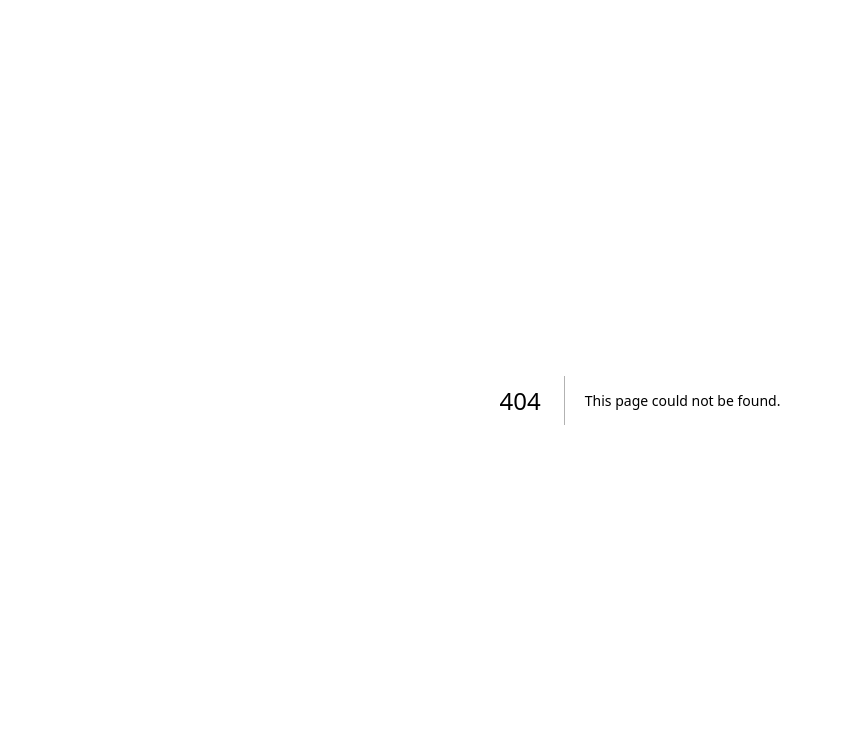
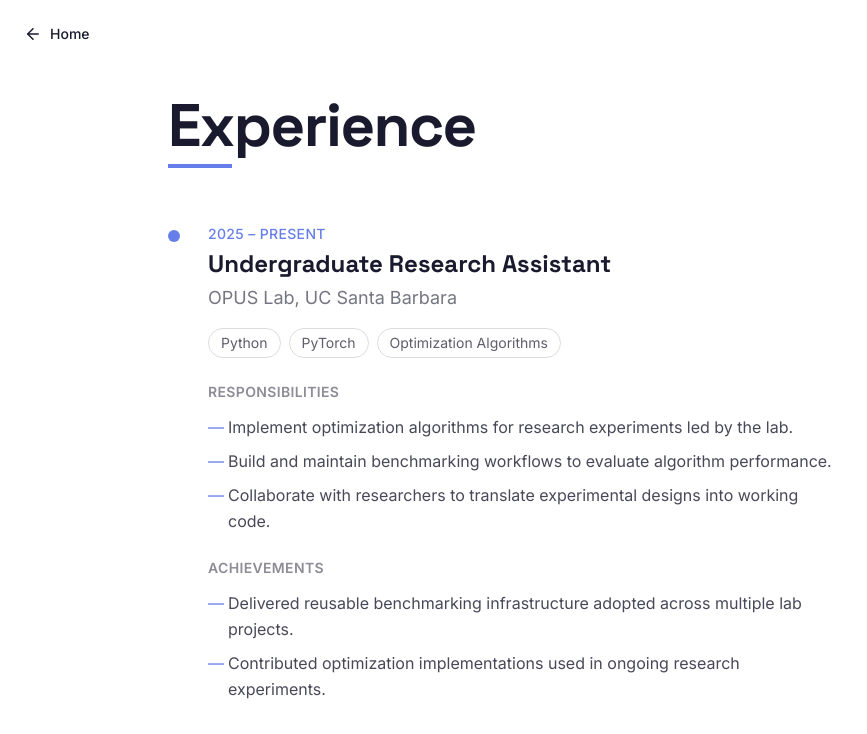
Before and after one commit to AbhijeetDutta1/Personal-Portfolio-Website, a Next.js app: page /experience in a window 1280 px wide. Before the commit this address had no page. Shown: the top 734 px of the page, without its empty margins (0-867 px from the left). Built offline with nearby package versions, Linux system fonts and the light colour scheme.

Commit message:
Add /experience page

```diff
--- /dev/null
+++ b/app/experience/page.tsx
@@ -0,0 +1,10 @@
+import SwissShell from "@/components/swiss/SwissShell";
+import ExperienceTimeline from "@/components/experience/ExperienceTimeline";
+
+export default function ExperiencePage() {
+  return (
+    <SwissShell title="Experience">
+      <ExperienceTimeline />
+    </SwissShell>
+  );
+}
```
